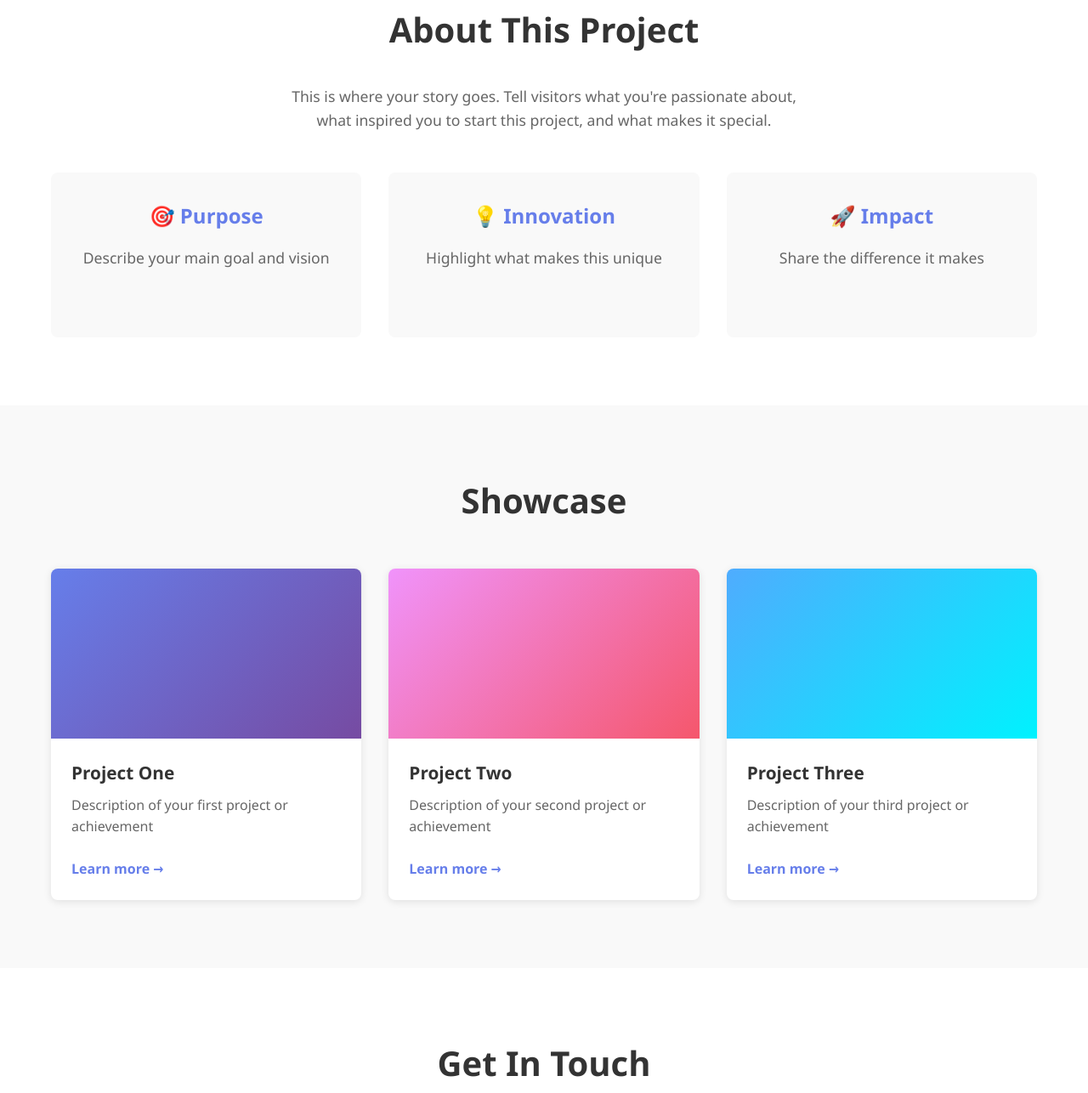
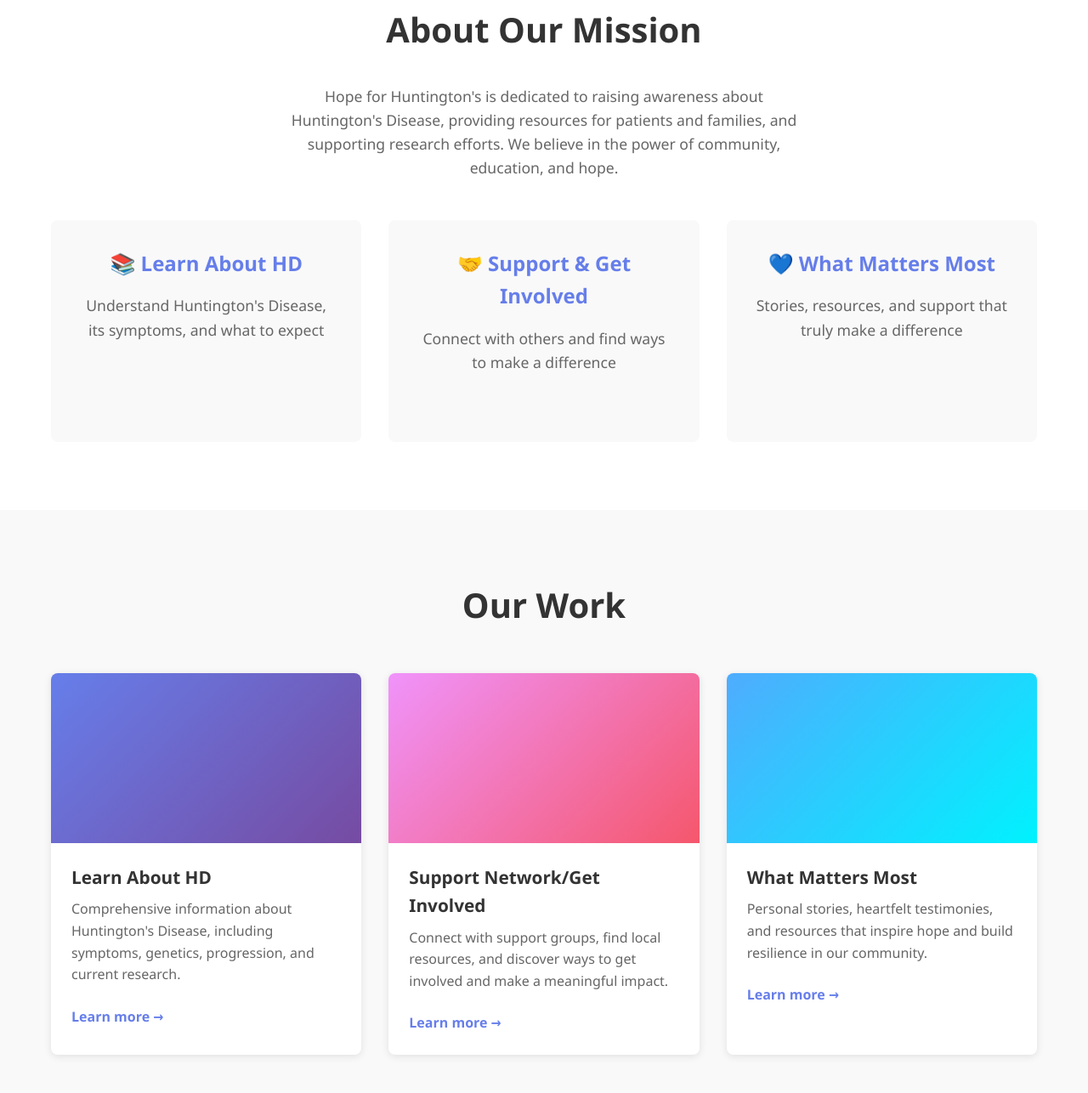
Before and after one commit to bubu090812-creator/Passion-project-website, a plain HTML site: page index.html in a window 1280 px wide. Shown: the part 553-1839 px from the top of the page at 85% size. Drawn offline with Linux system fonts and the light colour scheme.

Commit message:
Update website for Hope for Huntington's with new sections

```diff
--- a/index.html
+++ b/index.html
@@ -3,18 +3,18 @@
 <head>
     <meta charset="UTF-8">
     <meta name="viewport" content="width=device-width, initial-scale=1.0">
-    <title>My Passion Project</title>
+    <title>Hope for Huntington's</title>
     <link rel="stylesheet" href="style.css">
 </head>
 <body>
     <!-- Navigation -->
     <nav class="navbar">
         <div class="container">
-            <div class="nav-brand">My Project</div>
+            <div class="nav-brand">Hope for Huntington's</div>
             <ul class="nav-links">
                 <li><a href="#home">Home</a></li>
                 <li><a href="#about">About</a></li>
-                <li><a href="#projects">Projects</a></li>
+                <li><a href="#projects">Our Work</a></li>
                 <li><a href="#contact">Contact</a></li>
             </ul>
         </div>
@@ -24,8 +24,8 @@
     <section id="home" class="hero">
         <div class="container">
             <div class="hero-content">
-                <h1>Welcome to My Passion Project</h1>
-                <p>Building something amazing, one step at a time</p>
+                <h1>Hope for Huntington's</h1>
+                <p>Spreading awareness, providing support, and building hope</p>
                 <a href="#about" class="btn btn-primary">Learn More</a>
             </div>
         </div>
@@ -34,23 +34,22 @@
     <!-- About Section -->
     <section id="about" class="about">
         <div class="container">
-            <h2>About This Project</h2>
+            <h2>About Our Mission</h2>
             <p>
-                This is where your story goes. Tell visitors what you're passionate about,
-                what inspired you to start this project, and what makes it special.
+                Hope for Huntington's is dedicated to raising awareness about Huntington's Disease, providing resources for patients and families, and supporting research efforts. We believe in the power of community, education, and hope.
             </p>
             <div class="features">
                 <div class="feature-card">
-                    <h3>🎯 Purpose</h3>
-                    <p>Describe your main goal and vision</p>
+                    <h3>📚 Learn About HD</h3>
+                    <p>Understand Huntington's Disease, its symptoms, and what to expect</p>
                 </div>
                 <div class="feature-card">
-                    <h3>💡 Innovation</h3>
-                    <p>Highlight what makes this unique</p>
+                    <h3>🤝 Support & Get Involved</h3>
+                    <p>Connect with others and find ways to make a difference</p>
                 </div>
                 <div class="feature-card">
-                    <h3>🚀 Impact</h3>
-                    <p>Share the difference it makes</p>
+                    <h3>💙 What Matters Most</h3>
+                    <p>Stories, resources, and support that truly make a difference</p>
                 </div>
             </div>
         </div>
@@ -59,24 +58,24 @@
     <!-- Projects Section -->
     <section id="projects" class="projects">
         <div class="container">
-            <h2>Showcase</h2>
+            <h2>Our Work</h2>
             <div class="project-grid">
                 <div class="project-card">
                     <div class="project-image" style="background: linear-gradient(135deg, #667eea 0%, #764ba2 100%);"></div>
-                    <h3>Project One</h3>
-                    <p>Description of your first project or achievement</p>
+                    <h3>Learn About HD</h3>
+                    <p>Comprehensive information about Huntington's Disease, including symptoms, genetics, progression, and current research.</p>
                     <a href="#" class="link">Learn more →</a>
                 </div>
                 <div class="project-card">
                     <div class="project-image" style="background: linear-gradient(135deg, #f093fb 0%, #f5576c 100%);"></div>
-                    <h3>Project Two</h3>
-                    <p>Description of your second project or achievement</p>
+                    <h3>Support Network/Get Involved</h3>
+                    <p>Connect with support groups, find local resources, and discover ways to get involved and make a meaningful impact.</p>
                     <a href="#" class="link">Learn more →</a>
                 </div>
                 <div class="project-card">
                     <div class="project-image" style="background: linear-gradient(135deg, #4facfe 0%, #00f2fe 100%);"></div>
-                    <h3>Project Three</h3>
-                    <p>Description of your third project or achievement</p>
+                    <h3>What Matters Most</h3>
+                    <p>Personal stories, heartfelt testimonies, and resources that inspire hope and build resilience in our community.</p>
                     <a href="#" class="link">Learn more →</a>
                 </div>
             </div>
@@ -105,11 +104,11 @@
     <!-- Footer -->
     <footer class="footer">
         <div class="container">
-            <p>&copy; 2024 My Passion Project. All rights reserved.</p>
+            <p>&copy; 2024 Hope for Huntington's. All rights reserved.</p>
             <div class="social-links">
                 <a href="#" class="social-link">Twitter</a>
-                <a href="#" class="social-link">GitHub</a>
-                <a href="#" class="social-link">LinkedIn</a>
+                <a href="#" class="social-link">Facebook</a>
+                <a href="#" class="social-link">Email</a>
             </div>
         </div>
     </footer>
```
